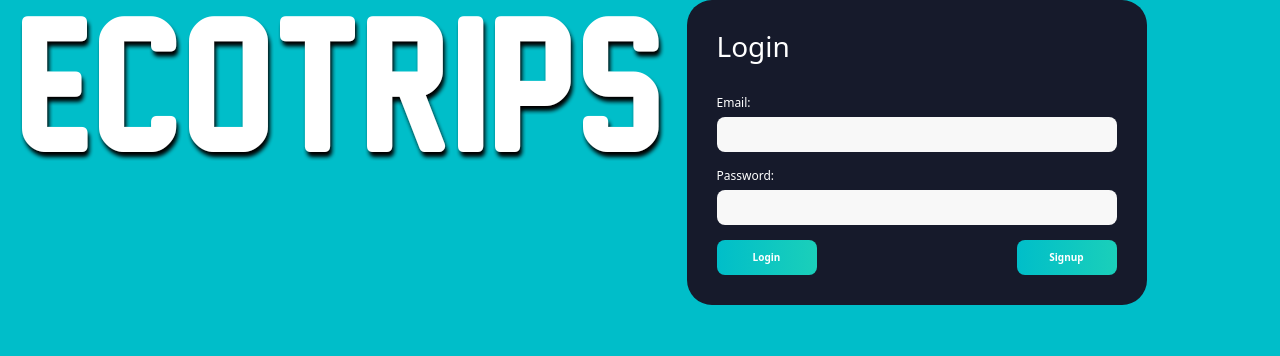
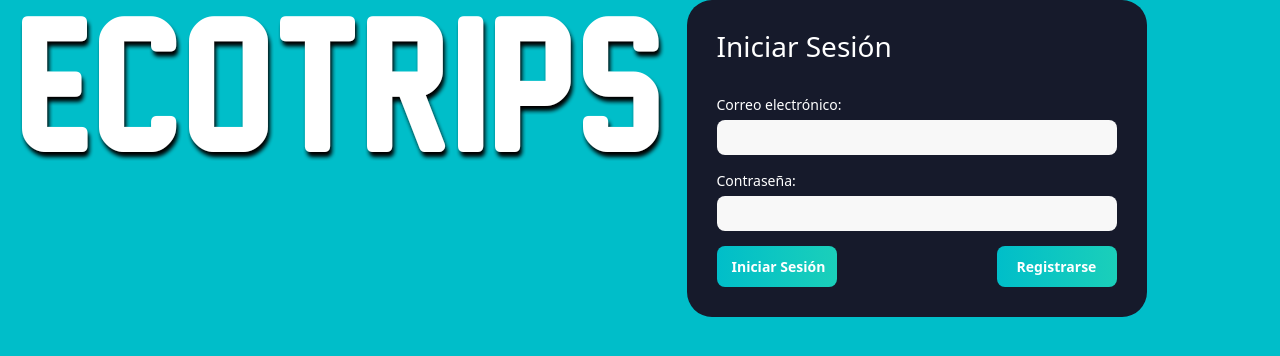
Before and after one commit to juanjogv/equipo407_ecotrips, a Vue app in the folder frontend/: page /auth in a window 1280 px wide. Shown: the top 356 px of the page. Built offline with nearby package versions, Linux system fonts and the light colour scheme.

Commit message:
Spelling correction

```diff
--- a/frontend/src/components/Auth/LoginForm.vue
+++ b/frontend/src/components/Auth/LoginForm.vue
@@ -1,9 +1,9 @@
 <template>
   <form>
     <div class="form-inner">
-      <h2>Login</h2>
+      <h2>Iniciar Sesión</h2>
       <div class="form-group">
-        <label htmlFor="email">Email:</label>
+        <label htmlFor="email">Correo electrónico:</label>
         <input
           type="email"
           name="email"
@@ -12,7 +12,7 @@
         />
       </div>
       <div class="form-group">
-        <label htmlFor="password">Password:</label>
+        <label htmlFor="password">Contraseña:</label>
         <input
           type="password"
           name="password"
@@ -22,10 +22,10 @@
       </div>
       <div class="row">
         <div class="col botonIzq">
-          <input type="submit" value="Login" @click.prevent="submit" />
+          <input type="submit" value="Iniciar Sesión" @click.prevent="submit" />
         </div>
         <div class="col botonDer">
-          <input type="button" value="Signup" @click="changeVisibility" />
+          <input type="button" value="Registrarse" @click="changeVisibility" />
         </div>
       </div>
     </div>
--- a/frontend/src/components/Auth/SigninForm.vue
+++ b/frontend/src/components/Auth/SigninForm.vue
@@ -1,7 +1,7 @@
 <template>
   <form>
     <div class="form-inner">
-      <h2>Signup</h2>
+      <h2>Registrarse</h2>
       <div class="form-group">
         <label htmlFor="name">Nombre:</label>
         <input
@@ -25,7 +25,7 @@
         <input type="text" name="idUser" id="idUser" v-model="user.user_id" />
       </div>
       <div class="form-group">
-        <label htmlFor="email">Email:</label>
+        <label htmlFor="email">Correo electrónico:</label>
         <input
           type="email"
           name="email"
@@ -34,7 +34,7 @@
         />
       </div>
       <div class="form-group">
-        <label htmlFor="password">Password:</label>
+        <label htmlFor="password">Contraseña:</label>
         <input
           type="password"
           name="password"
@@ -44,10 +44,10 @@
       </div>
       <div class="row">
         <div class="col botonIzq">
-          <input type="submit" value="Signup" @click.prevent="submit" />
+          <input type="submit" value="Registrarse" @click.prevent="submit" />
         </div>
         <div class="col botonDer">
-          <input type="button" value="Login" @click="changeVisibility" />
+          <input type="button" value="Iniciar Sesión" @click="changeVisibility" />
         </div>
       </div>
     </div>
--- a/frontend/src/components/Home/Hotels.vue
+++ b/frontend/src/components/Home/Hotels.vue
@@ -18,7 +18,7 @@
         <p class="elementName">{{ hotels ? hotel.name : "Loading..." }}</p>
       </div>
       <div class="elementIsText" v-if="findByCity == ''">
-        <h3 style="font-size: 25px;width:80%;">Creemos que te podrian interesar estos hoteles</h3>
+        <h3 style="font-size: 25px;width:80%;">Creemos que te podrían interesar estos hoteles</h3>
       </div>
       <div
         v-for="(hotel, index) in hotels ? filtrarProducto.slice(3, 6) : 3"
--- a/frontend/src/components/Home/Places.vue
+++ b/frontend/src/components/Home/Places.vue
@@ -1,11 +1,11 @@
 <template>
   <div class="pt-4 pb-5 GlobalContainer" v-if="filtrarProducto != ''">
     <div>
-      <h1 class="placesTitle">Lugares turisticos</h1>
+      <h1 class="placesTitle">Lugares turísticos</h1>
     </div>
     <div class="elementsContainer justify-content-start align-items-center mt-5">
       <div class="elementIsText" v-if="findByCity == ''">
-        <h3 style="font-size: 25px;width:80%;">Creemos que te podrian interesar estos lugares.</h3>
+        <h3 style="font-size: 25px;width:80%;">Creemos que te podrían interesar estos lugares.</h3>
       </div>
       <div
         v-for="(place, index) in places ? filtrarProducto.slice(0, 6) : 6"
--- a/frontend/src/components/NavBar.vue
+++ b/frontend/src/components/NavBar.vue
@@ -28,10 +28,10 @@
                 <path d="M14 8v-2a2 2 0 0 0 -2 -2h-7a2 2 0 0 0 -2 2v12a2 2 0 0 0 2 2h7a2 2 0 0 0 2 -2v-2" />
                 <path d="M20 12h-13l3 -3m0 6l-3 -3" />
               </svg>
-              Login
+              Iniciar sesión
             </router-link>
           </li>
-          <li class="nav-item d-flex btn" v-else @click="logout" style="font-size: 1.5rem !important">
+          <li class="nav-item d-flex btn" v-else @click="logout" style="font-size: 1.6rem !important">
             <svg
               xmlns="http://www.w3.org/2000/svg"
               class="icon icon-tabler icon-tabler-logout"
@@ -48,7 +48,7 @@
               <path d="M14 8v-2a2 2 0 0 0 -2 -2h-7a2 2 0 0 0 -2 2v12a2 2 0 0 0 2 2h7a2 2 0 0 0 2 -2v-2" />
               <path d="M7 12h14l-3 -3m0 6l3 -3" />
             </svg>
-            Logout
+            Cerrar Sesión
           </li>
         </ul>
       </div>
@@ -68,7 +68,7 @@ export default {
     logout() {
       localStorage.clear("user_email");
       this.email = null;
-      alert("Se cerro sesión correctamente");
+      alert("Se cerró sesión correctamente");
     },
   },
 };
@@ -89,6 +89,6 @@ nav {
 form input,
 button,
 a {
-  font-size: 1.5rem !important;
+  font-size: 1.6rem !important;
 }
 </style>
--- a/frontend/src/components/Product/Carousel.vue
+++ b/frontend/src/components/Product/Carousel.vue
@@ -34,7 +34,7 @@
           data-bs-slide="prev"
         >
           <span class="carousel-control-prev-icon" aria-hidden="true"></span>
-          <span class="visually-hidden">Previous</span>
+          <span class="visually-hidden">Anterior</span>
         </button>
         <button
           class="carousel-control-next"
@@ -43,7 +43,7 @@
           data-bs-slide="next"
         >
           <span class="carousel-control-next-icon" aria-hidden="true"></span>
-          <span class="visually-hidden">Next</span>
+          <span class="visually-hidden">Siguiente</span>
         </button>
       </div>
     </div>
--- a/frontend/src/components/Product/Description.vue
+++ b/frontend/src/components/Product/Description.vue
@@ -19,4 +19,10 @@ export default {
 };
 </script>
 
-<style></style>
+<style>
+p{
+  font-size: 17px;
+  margin-top: 30px;
+}
+
+</style>
--- a/frontend/src/components/Product/Review.vue
+++ b/frontend/src/components/Product/Review.vue
@@ -28,11 +28,11 @@
         <input
           type="text"
           v-model="review.review_desc"
-          placeholder="Escribe una opinion..."
+          placeholder="Escribe una opinión..." style="font-size: 16px;"
         />
       </div>
       <div class="col-sm-2">
-        <input type="submit" value="Enviar" @click.prevent="sendReview" />
+        <input type="submit" value="Enviar" @click.prevent="sendReview" style="font-size: 16px" />
       </div>
     </div>
   </div>
--- a/frontend/src/components/Styles/AuthForms.css
+++ b/frontend/src/components/Styles/AuthForms.css
@@ -11,6 +11,7 @@ button {
   background: none;
   border: none;
   outline: none;
+
 }
 
 form {
@@ -43,7 +44,7 @@ form .form-inner .form-group {
 .form-inner .form-group label {
   display: block;
   color: #fff;
-  font-size: 12px;
+  font-size: 14px;
   margin-bottom: 5px;
   transition: 0.4s;
 }
@@ -74,7 +75,8 @@ form .form-inner input[type="submit"] {
     rgb(40, 216, 178) 25%,
     rgb(0, 190, 201)
   );
-  width: 100px;
+  width: 120px;
+  font-size: 14px;
   background-size: 200%;
   background-position: 0%;
   transition: 0.4s;
@@ -96,7 +98,8 @@ form .form-inner input[type="button"] {
     rgb(40, 216, 178) 25%,
     rgb(0, 190, 201)
   );
-  width: 100px;
+  width: 120px;
+  font-size: 14px;
   background-size: 200%;
   background-position: 0%;
   transition: 0.4s;
--- a/frontend/src/views/Home.vue
+++ b/frontend/src/views/Home.vue
@@ -9,7 +9,7 @@
             <input
               class="form-control mr-sm-2"
               type="search"
-              placeholder="¿A dónde vamos?"
+              placeholder="¿A dónde quieres ir?"
               aria-label="Search"
               v-model="findByCity"
             />
--- a/frontend/src/views/Product.vue
+++ b/frontend/src/views/Product.vue
@@ -29,7 +29,7 @@
             <div class="col-sm-8">
               <div class="row tab">
                 <div class="col-sm-2">
-                  <div class="tablinks">Descripcion general</div>
+                  <div class="tablinks">Descripción general</div>
                 </div>
                 <div class="col-sm-2">
                   <div class="tablinks">Opiniones</div>
@@ -72,7 +72,7 @@ export default {
   methods: {
     bookProduct() {
       if (!localStorage.getItem("user_email")) {
-        alert("Primero debes de iniciar sesion para poder reservar");
+        alert("Primero debes de iniciar sesión para poder reservar");
         router.push("/auth");
       } else {
         alert("Se ha reservado correctamente");
@@ -104,6 +104,10 @@ export default {
 </script>
 
 <style scoped>
+
+h3{
+  font-size: 22px;
+}
 .mapSection {
   min-height: 65vh;
   max-height: 65vh;
```
Also changed, not shown: frontend/src/views/Introduction.vue (+7 -7 lines).
